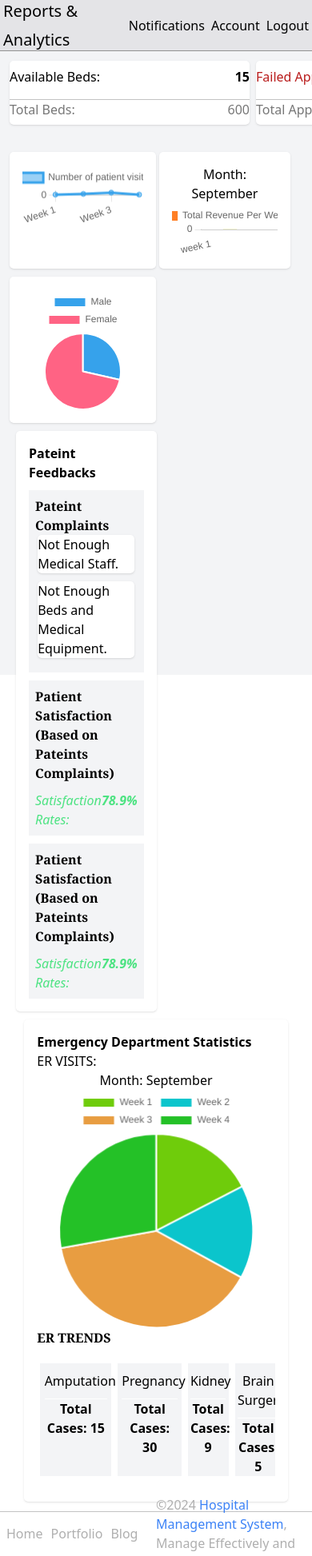
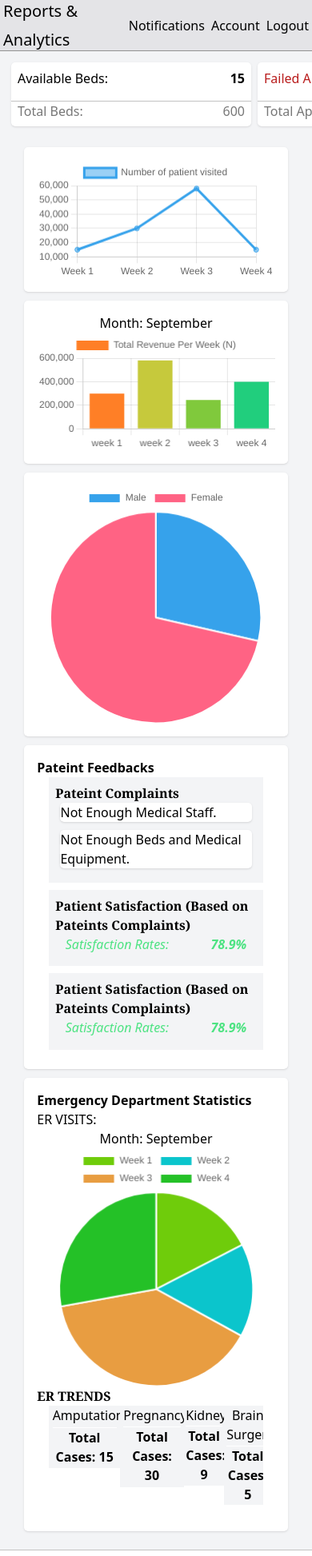
Before and after one commit to sa345-sk/Hospital-Manage-System, a React (Vite) app: page / in a window 390 px wide. Shown: the top 1946 px of the page at 80% size. Built offline with nearby package versions, Linux system fonts and the light colour scheme.

Commit message:
mobile_v2

```diff
--- a/src/App.css
+++ b/src/App.css
@@ -234,14 +234,12 @@ main {
    font-family: serif;
    font-style: italic;
 }
-.main {
-   overflow: unset;
-}
+
 .analytics-info {
    width: 100%;
-   margin: 0 auto;
    height: fit-content;
-   overflow-x: scroll;
+   overflow-x: auto;
+   padding: 10px;
 }
 .analytics-info div{
    width: 300px;
@@ -249,6 +247,27 @@ main {
 }
 .footer-links:hover {
    text-decoration: underline;
+}
+footer div {
+   width: 50%;
+}
+.total-patient {
+   width: 50%;
+}
+.revenue {
+   width: 45%;
+   margin-left: 1%;
+}
+.gender {
+   width: 50%;
+}
+.PF {
+   width: 48%;
+}
+.ER {
+   width: 90%;
+   margin: 0 auto;
+   margin-top: 10px;
 }
 /*ABOMINABLE*/
 @media (max-width: 640px) {
@@ -258,7 +277,7 @@ main {
       }
     .main {
       width: 100vw;
-      height: 100vh;
+      height: fit-content;
       margin-left: 0;
     }
     .nav .nav-header h2 {
@@ -339,6 +358,22 @@ main {
    .profile_details .img {
       left: 32%;
    }
+  footer {
+   width: 100%;
+   flex-flow: row wrap;
+   padding: 5px;
+  }
+  footer div {
+   width: 100%;
+   margin: 5px;
+  }
+  .dashboard-items div{
+    width: 90%;
+    height: fit-content;
+    margin: 0 auto;
+    margin-bottom: 3%;
+  }
+
 }
 @media (min-width: 720px) and (max-width: 1024px){
   .main {
--- a/src/App.jsx
+++ b/src/App.jsx
@@ -18,6 +18,7 @@ const App = () => {
       <div className="app flex">
         <Sidebar/>
         <main className='w-full bg-gray-100 main'>
+          <section className="routes">
               <Routes>
                 <Route path='/' element={<Reports/>}/>
                 <Route path='/patientmanagement' element={<Patient/>}/>
@@ -30,6 +31,7 @@ const App = () => {
                 <Route path='/prescription' element={<Prescrption />}/>
                 <Route path='*' element={<Unknown/>}/>
               </Routes>
+          </section>
             <Footer></Footer>
         </main>
       </div>
--- a/src/Footer.jsx
+++ b/src/Footer.jsx
@@ -2,13 +2,13 @@ import {Link} from 'react-router-dom'
 const Footer = () => {
     let date = new Date()
     return (
-        <footer className='flex justify-between bg-white h-14 p-2' style={{ borderTop: '1px solid #c3c3c3', color: '#afafaf'}}>
-       <div className='flex' style={{width: '50%', alignItems: 'center'}}>
+        <footer className='flex justify-between bg-white h-14 p-2 ' style={{ borderTop: '1px solid #c3c3c3', color: '#afafaf'}}>
+       <div className='flex' style={{ alignItems: 'center'}}>
          <Link to='/home' className='footer-links'>Home</Link>
          <Link to='#' style={{marginLeft: '10px', marginRight: '10px'}} className='footer-links'>Portfolio</Link>
          <Link to='#' className='footer-links'>Blog</Link>
        </div>
-       <div className='flex' style={{width: '50%', alignItems: 'center'}}>
+       <div style={{ alignItems: 'center'}}>
             <p>&copy;{date.getFullYear()} <span className='text-blue-500'>Hospital Management System</span>, Manage Effectively and Efficiently</p>
        </div>
     </footer> );
--- a/src/Reports.jsx
+++ b/src/Reports.jsx
@@ -41,44 +41,44 @@ const Reports = () => {
   return (
     <div className="dahsboard w-full">
       <Navbar title="Reports & Analytics"/>
-      <div className="analytics-info p-2 ">
+      <div className="analytics-info ">
         <div className="flex ">
-          <div className="bg-white shadow w-72 h-20 m-1" style={{borderRadius: '5px'}}>
-            <div className="h-12 w-75 m-ma flex justify-between pt-2">
+          <div className="bg-white shadow w-72 h-20 m-1" style={{borderRadius: '5px',}}>
+            <div className="h-12 w-75 m-ma flex justify-between pt-2 p-2">
               <span>Available Beds:</span>
               <strong>15</strong>
             </div>
-            <div className="flex justify-between m-ma w-75" style={{ borderTop: '1px solid #c3c3c3', color: '#777777'}}>
+            <div className="flex justify-between m-ma w-75 pl-2 pr-2 " style={{ borderTop: '1px solid #c3c3c3', color: '#777777'}}>
               <span>Total Beds:</span>
               <span>600</span>
             </div>
           </div>
           <div className="bg-white shadow w-72 h-20 m-1" style={{borderRadius: '5px'}}>
-            <div className="h-12 w-75 m-ma flex justify-between pt-2 text-red-700">
+            <div className="h-12 w-75 m-ma flex justify-between pt-2 text-red-700 p-2">
               <span>Failed Appointment:</span>
               <strong>15</strong>
             </div>
-            <div className="flex justify-between m-ma w-75" style={{ borderTop: '1px solid #c3c3c3', color: '#777777'}}>
+            <div className="flex justify-between m-ma w-75 pl-2 pr-2" style={{ borderTop: '1px solid #c3c3c3', color: '#777777'}}>
               <span>Total Appointment (per week):</span>
               <span>50</span>
             </div>
           </div>
           <div className="bg-white shadow w-72 h-20 m-1" style={{borderRadius: '5px'}}>
-            <div className="h-12 w-75 m-ma flex justify-between pt-2 text-red-700">
+            <div className="h-12 w-75 m-ma flex justify-between pt-2 text-red-700 p-2">
               <span>Health Trends:</span>
               <strong>COVID-19</strong>
             </div>
-            <div className="flex justify-between m-ma w-75" style={{ borderTop: '1px solid #c3c3c3', color: '#777777'}}>
+            <div className="flex justify-between m-ma w-75 pl-2 pr-2" style={{ borderTop: '1px solid #c3c3c3', color: '#777777'}}>
               <span>Total Cases (per week):</span>
               <span>120</span>
             </div>
           </div>
           <div className="bg-white shadow w-72 h-20 m-1" style={{borderRadius: '5px'}}>
-            <div className="h-12 w-75 m-ma flex justify-between pt-2 text-red-700">
+            <div className="h-12 w-75 m-ma flex justify-between pt-2 text-red-700 p-2">
               <span>Global Outbreak:</span>
               <strong>Cancer</strong>
             </div>
-            <div className="flex justify-between m-ma w-75" style={{ borderTop: '1px solid #c3c3c3', color: '#777777'}}>
+            <div className="flex justify-between m-ma w-75 pl-2 pr-2" style={{ borderTop: '1px solid #c3c3c3', color: '#777777'}}>
               <span>Total Cases (per week):</span>
               <span>50</span>
             </div>
@@ -86,13 +86,13 @@ const Reports = () => {
         </div>
       </div>
         <div className="dashboard-items p-3 flex flex-row flex-wrap">
-              <div className="p-4 bg-white shadow " style={{ borderRadius: '5px', width: '50%',  }}><Barchart chartData={chartVals}/></div>
-        <div className="p-4 bg-white shadow " style={{ borderRadius: '5px', width: '45%', marginLeft: '1%'}}>
+              <div className="p-4 bg-white shadow total-patient" style={{ borderRadius: '5px'}}><Barchart chartData={chartVals}/></div>
+        <div className="p-4 bg-white shadow  revenue" style={{ borderRadius: '5px',}}>
             <p className="text-center">Month: {date.getMonth() == 7 ? 'AUGUST' : 'September'}</p>
           <Linechart chartdata={barchart}/>
         </div>
-            <div className="p-4 bg-white shadow " style={{ borderRadius: '5px', width: '50%',  }}><Piechart chartdata={piecartvals}/></div>
-            <div className="p-4 bg-white shadow ml-2" style={{ borderRadius: '5px', width: '48%' }}>
+            <div className="p-4 bg-white shadow gender" style={{ borderRadius: '5px'}}><Piechart chartdata={piecartvals}/></div>
+            <div className="p-4 bg-white shadow ml-2 PF" style={{ borderRadius: '5px'}}>
               <p className="font-bold">Pateint Feedbacks</p>
               <div className="patient-complaints bg-gray-100 p-2">
                 <span className="font-serif"><strong>Pateint Complaints</strong></span>
@@ -116,7 +116,7 @@ const Reports = () => {
                  </div>
               </div>
             </div>
-              <div className="p-4 bg-white shadow " style={{ borderRadius: '5px', width: '90%', margin: '0 auto', marginTop: '10px'  }}>
+              <div className="p-4 bg-white shadow ER" style={{ borderRadius: '5px'}}>
                   <h3 className="font-bold">Emergency Department Statistics</h3>
                   <p>ER VISITS:</p>
                   <p className="text-center">Month: {date.getMonth() == 7 ? 'AUGUST' : 'September'}</p>
```
Lines whose indentation alone changed are shown as unchanged.
